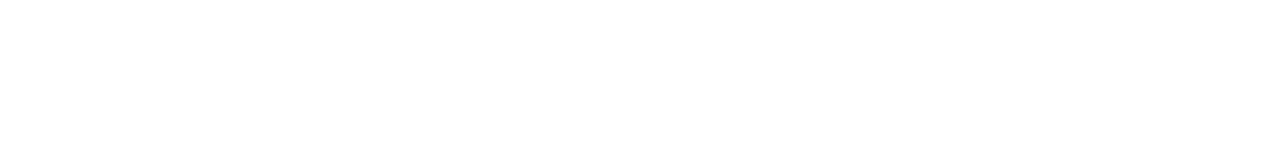
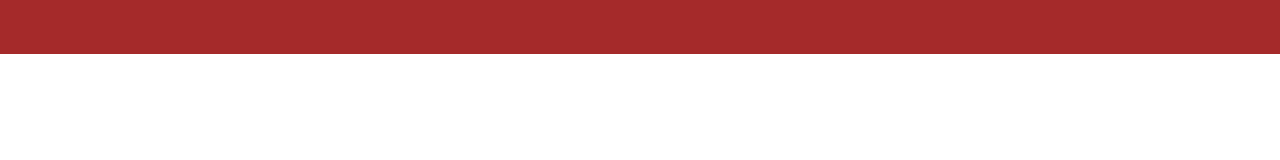
Before and after one commit to annbag/training-pr, a plain HTML site: page index.html in a window 1280 px wide. Drawn offline with Linux system fonts and the light colour scheme.

Commit message:
add style to nav

```diff
--- a/style.css
+++ b/style.css
@@ -1,3 +1,9 @@
 * {
     margin: 0;
 }
+
+nav {
+    height: 54px;
+    width: 100%;
+    background-color: brown;
+}
```
